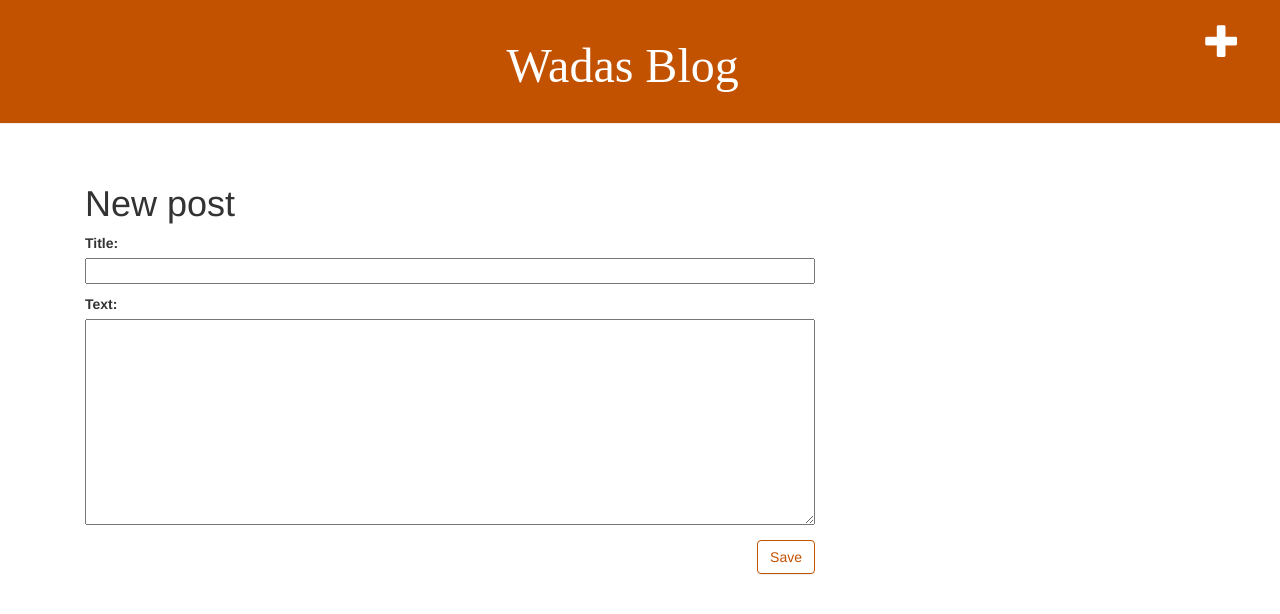
After one commit to rzhu09/Blog, a Django app: page /post/new/ in a window 1280 px wide. The commit adds this page. Shown: the top 614 px of the page. Run offline with Django 3.2, Linux system fonts and the light colour scheme; the visitor is signed in with stand-in values (Sample User, id 1); some libraries are stand-ins or nearby versions.

Commit message:
Added CRUD features.

```diff
--- /dev/null
+++ b/blog/forms.py
@@ -0,0 +1,9 @@
+from django import forms
+
+from .models import Post
+
+class PostForm(forms.ModelForm):
+
+    class Meta:
+        model = Post
+        fields = ('title', 'text',)
--- /dev/null
+++ b/blog/static/css/blog.css
@@ -0,0 +1,70 @@
+h1 a, h2 a {
+    color: #C25100;
+    font-family: 'Times New Roman';
+}
+
+.page-header {
+    background-color: #C25100;
+    margin-top: 0;
+    margin-bottom: 40px;
+    padding: 20px 20px 20px 40px;
+}
+
+.page-header h1,
+.page-header h1 a,
+.page-header h1 a:visited,
+.page-header h1 a:active {
+    color: #ffffff;
+    font-size: 36pt;
+    text-decoration: none;
+    text-align: center;
+}
+
+
+.date {
+    color: #828282;
+}
+
+.save {
+    float: right;
+}
+
+.post-form textarea,
+.post-form input {
+    width: 100%;
+}
+
+.top-menu,
+.top-menu:hover,
+.top-menu:visited {
+    color: #ffffff;
+    float: right;
+    font-size: 26pt;
+    margin-right: 20px;
+}
+
+.post {
+    margin-bottom: 70px;
+}
+
+.post h2 a,
+.post h2 a:visited {
+    color: #000000;
+}
+
+.post > .date,
+.post > .actions {
+    float: right;
+}
+
+.btn-default,
+.btn-default:visited {
+    color: #C25100;
+    background: none;
+    border-color: #C25100;
+}
+
+.btn-default:hover {
+    color: #FFFFFF;
+    background-color: #C25100;
+}
--- /dev/null
+++ b/blog/templates/blog/base.html
@@ -0,0 +1,29 @@
+{% load static %}
+<!DOCTYPE html>
+<html>
+<head>
+    <link href="//fonts.googleapis.com/css?family=Lobster&subset=latin,latin-ext" rel="stylesheet" type="text/css">
+    <title>WadaWada's Blog</title>
+    <link rel="stylesheet" href="https://cdn.jsdelivr.net/npm/bootstrap@4.5.3/dist/css/bootstrap.min.css" integrity="sha384-TX8t27EcRE3e/ihU7zmQxVncDAy5uIKz4rEkgIXeMed4M0jlfIDPvg6uqKI2xXr2" crossorigin="anonymous">
+    <link rel="stylesheet" href="//maxcdn.bootstrapcdn.com/bootstrap/3.2.0/css/bootstrap.min.css">
+    <link rel="stylesheet" href="//maxcdn.bootstrapcdn.com/bootstrap/3.2.0/css/bootstrap-theme.min.css">
+    <link rel="stylesheet" href="{% static 'css/blog.css' %}">
+
+</head>
+<body>
+    <div class="page-header">
+        {% if user.is_authenticated %}
+        <a href="{% url 'post_new' %}" class="top-menu"><span class="glyphicon glyphicon-plus"></span></a>
+        {% endif %}
+        <h1><a href="/">Wadas Blog</a></h1>
+    </div>
+    <div class="content container">
+        <div class="row">
+            <div class="col-md-8">
+                {% block content %}
+                {% endblock %}
+            </div>
+        </div>
+    </div>
+</body>
+</html>
--- /dev/null
+++ b/blog/templates/blog/post_edit.html
@@ -0,0 +1,9 @@
+{% extends 'blog/base.html' %}
+
+{% block content %}
+<h1>New post</h1>
+<form method="POST" class="post-form">{% csrf_token %}
+    {{ form.as_p }}
+    <button type="submit" class="save btn btn-default">Save</button>
+</form>
+{% endblock %}
--- a/blog/urls.py
+++ b/blog/urls.py
@@ -1,6 +1,10 @@
 from django.urls import path
+from django.conf.urls import include, url
 from . import views
 
 urlpatterns = [
     path('', views.post_list, name='post_list'),
+    url(r'^post/(?P<pk>[0-9]+)/$', views.post_detail, name='post_detail'),
+    url(r'^post/new/$', views.post_new, name='post_new'),
+     url(r'^post/(?P<pk>[0-9]+)/edit/$', views.post_edit, name='post_edit'),
 ]
--- a/blog/views.py
+++ b/blog/views.py
@@ -1,6 +1,9 @@
 from django.shortcuts import render
 from .models import Post
 from django.utils import timezone
+from .forms import PostForm
+from django.shortcuts import render, get_object_or_404
+from django.shortcuts import redirect
 
 # Create your views here.
 
@@ -8,3 +11,34 @@ def post_list(request):
     posts = Post.objects.filter(published_date__lte=timezone.now()).order_by('published_date')
     #return render(request, 'blog/post_list.html', {})
     return render(request, 'blog/post_list.html', {'posts':posts})
+
+def post_detail(request, pk):
+    post = get_object_or_404(Post, pk=pk)
+    return render(request, 'blog/post_detail.html', {'post': post})
+
+def post_new(request):
+    if request.method == "POST":
+        form = PostForm(request.POST)
+        if form.is_valid():
+            post = form.save(commit=False)
+            post.author = request.user
+            post.published_date = timezone.now()
+            post.save()
+            return redirect('post_detail', pk=post.pk)
+    else:
+        form = PostForm()
+    return render(request, 'blog/post_edit.html', {'form': form})
+
+def post_edit(request, pk):
+    post = get_object_or_404(Post, pk=pk)
+    if request.method == "POST":
+        form = PostForm(request.POST, instance=post)
+        if form.is_valid():
+            post = form.save(commit=False)
+            post.author = request.user
+            post.published_date = timezone.now()
+            post.save()
+            return redirect('post_detail', pk=post.pk)
+    else:
+        form = PostForm(instance=post)
+    return render(request, 'blog/post_edit.html', {'form': form})
```
Also changed, not shown: blog/templates/blog/post_detail.html (added, +20 -0 lines), blog/templates/blog/post_list.html (+14 -18 lines).
